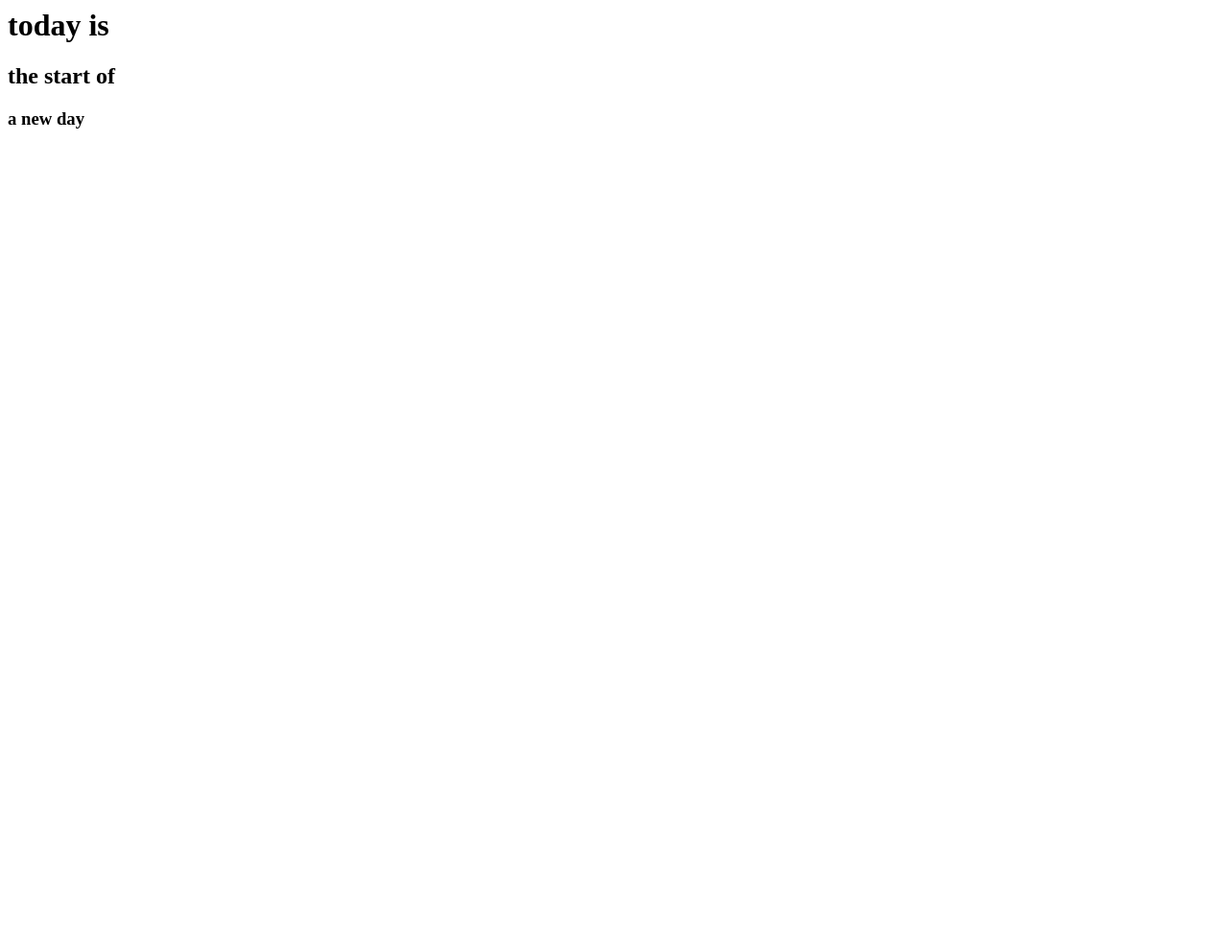
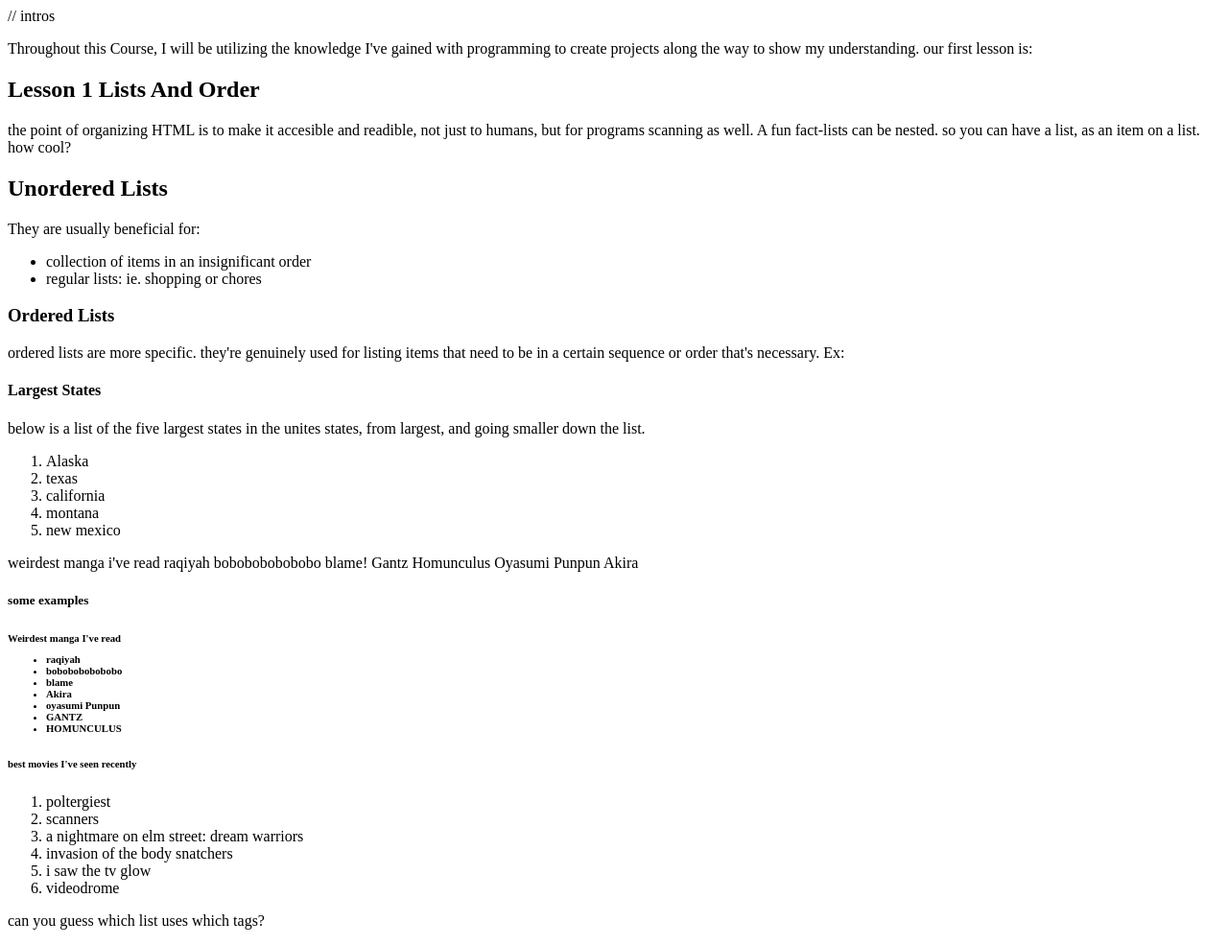
Before and after one commit to samekh-resh/onramp-intro, a plain HTML site: page index.html in a window 1280 px wide. Shown: the whole page at 96% size. Before the commit the page ends 800 px from the top, so only its background shows below. Drawn offline with Linux system fonts and the light colour scheme.

Commit message:
commit my version first before using chatGPT to create a modified version. I think I could have utilized h1 for the main title, h2 for the explanation titles, h3 to title the example lists within the explanations and then used h4 for the further examples and h5 and h6 for differentiation

```diff
--- a/index.html
+++ b/index.html
@@ -1,3 +1,87 @@
-<h1>today is</h1>
-<h2>the start of</h2>
-<h3>a new day</h3>
+
+<html>
+<Div>
+// intros
+
+    <section>
+        <title> THe ODIN PROJECT</title>
+        <p>Throughout this Course, I will be utilizing the knowledge I've gained with programming to create projects along the way to show my understanding. our first lesson is:
+        </p>
+    </section>
+    <section>
+        <!-- beginning -->
+         <h1>Lesson 1 Lists And Order</h1>
+
+            <p>the point of organizing HTML is to make it accesible and readible, not just to humans, but for programs scanning as well. A fun fact-lists can be nested. so you can have a list, as an item on a list. how cool? </p>
+    </section>
+    <section>
+        <h2> Unordered Lists</h2>
+            <p>They are usually beneficial for:</p>
+
+            <ul>
+                <li>collection of items in an insignificant order</li>
+                <li>regular lists: ie. shopping or chores</li>
+            </ul>
+        <!-- unordered li -->
+    </section>
+    <section>
+        <h3>Ordered Lists</h3>
+            <p>ordered lists are more specific. they're genuinely used for listing items that need to be in a certain sequence or order that's necessary. Ex: </p>
+        <!-- ordered Lists -->
+        <h4> Largest States</h4>
+        <p>below is a list of the five largest states in the unites states, from largest, and going smaller down the list.</p>
+            <ol>
+                <li>Alaska
+                </li>
+                <li>texas</li>
+                <li>california</li>
+                <li>montana</li>
+                <li>new mexico</li>
+            </ol>
+
+        weirdest manga i've read
+        raqiyah
+        bobobobobobobo
+        blame!
+        Gantz
+        Homunculus
+        Oyasumi Punpun
+        Akira
+
+    </section>
+    <section>
+        <h5>some examples</h5>
+
+        <h6>Weirdest manga I've read
+            <ul>
+                <li>raqiyah</li>
+                <li>bobobobobobobo</li>
+                <li>blame</li>
+                <li>Akira</li>
+                <li>oyasumi Punpun</li>
+                <li>GANTZ</li>
+                <li>HOMUNCULUS</li>
+            </ul>
+        </h6>
+
+        <h6>best movies I've seen recently</h6>
+        <ol>
+            <li>poltergiest</li>
+            <li>scanners</li>
+            <li>a nightmare on elm street: dream warriors</li>
+            <li>invasion of the body snatchers</li>
+            <li>i saw the tv glow</li>
+            <li>videodrome</li>
+        </ol>
+        <p>can you guess which list uses which tags? </p>
+        <!-- some examples -->
+    </section>
+
+</Div>
+
+
+
+
+
+
+</html>
```
Also changed, not shown: 1 other file.
